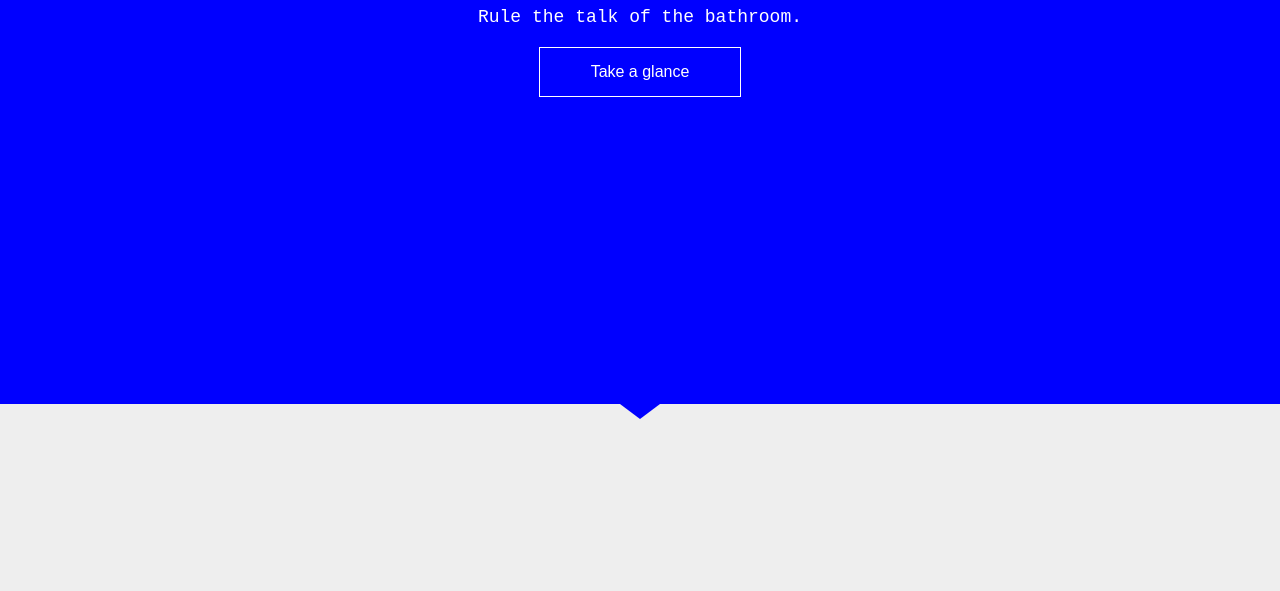
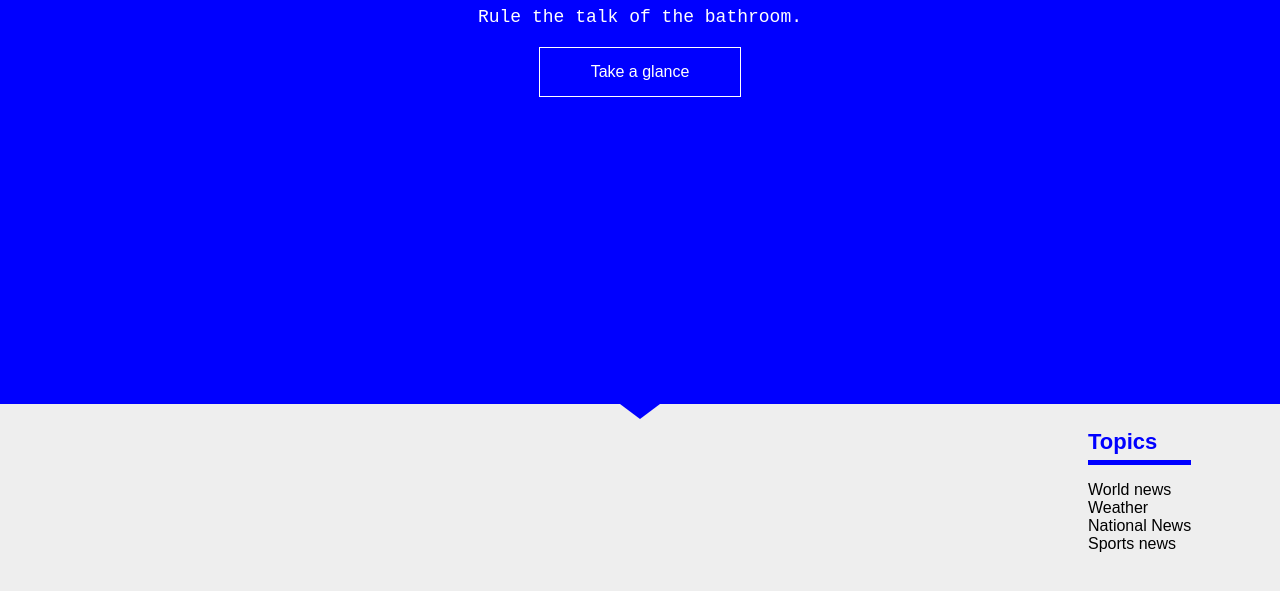
Before and after one commit to joncravotta/glance, a plain HTML site: page index.html in a window 1280 px wide. Shown: the part 431-1022 px from the top of the page. Drawn offline with nearby package versions, Linux system fonts and the light colour scheme.

Commit message:
created nav bar for desktop

```diff
--- a/index.html
+++ b/index.html
@@ -23,6 +23,8 @@
     <div class="arrow-down">
 
     </div>
+    <div class="container-left">
+
     <!-- world news -->
     <div class="news-headline-section">
       <div class="news-headline-heading-container-world">
@@ -31,10 +33,10 @@
         </div>
         <div class="border-blue"></div> -->
       </div>
-      <div class="news-headline-content-world"></div>
+      <div class="news-headline-content-world" id="world"></div>
     </div>
     <!-- weather news -->
-  <div class="news-headline-section-weather">
+  <div class="news-headline-section-weather" id="weather">
     <div class="news-headline-heading-container-weather">
       <!-- <div class="news-headline-heading">
         Weather
@@ -45,7 +47,7 @@
    <div class="weather-section"></div>
     <!-- National news -->
     <div class="news-headline-section">
-      <div class="news-headline-heading-container-national">
+      <div class="news-headline-heading-container-national" id="national">
         <!-- <div class="news-headline-heading">
           National News
         </div>
@@ -55,7 +57,7 @@
     </div>
     <!-- National news -->
     <div class="news-headline-section">
-      <div class="news-headline-heading-container-sports">
+      <div class="news-headline-heading-container-sports" id="sports">
         <!-- <div class="news-headline-heading">
           Sports News
         </div>
@@ -64,6 +66,30 @@
       <div class="news-headline-content-sports"></div>
     </div>
   </div>
+  <div class="container-right">
+  <div class="nav">
+     <div class="nav-header">
+      Topics
+    </div>
+    <div class="border-blue"></div>
+    <ul class="nav-list">
+
+    <li href="#world">
+      World news
+    </li>
+    <li href="#weather">
+      Weather
+    </li>
+    <li href="#national">
+      National News
+    </li>
+    <li href="#sports">
+      Sports news
+    </li>
+    </ul>
+  </div>
+    </div>
+</div>
   <!-- close container -->
   <script src="https://cdnjs.cloudflare.com/ajax/libs/handlebars.js/3.0.3/handlebars.min.js"></script>
   <script src="https://ajax.googleapis.com/ajax/libs/jquery/2.1.3/jquery.min.js"></script>
--- a/js/script.js
+++ b/js/script.js
@@ -140,7 +140,7 @@ function dateConversion(date) {
   var n = weekday[d.getUTCDay()];
   return n;
 }
-//when hero button is clicked
+//when hero button is clicked makes her smaller
 function topAnimation(){
   $('.heading').animate({
     "height":"50vh"
@@ -159,9 +159,23 @@ $(window).scroll(function() {
         'opacity': '1'
       }, 800);
     }
+    if ($(window).scrollTop() > 345) {
+        $('.nav').css('position', 'fixed');
+    }
+    if ($(window).scrollTop() < 345) {
+        $('.nav').css('position', 'relative');
+    }
   });
+
+
 });
 
+$(window).scroll(function () {
+    if ($(window).scrollTop() > 100) {
+        $('#scroller').css('position', 'fixed');
+    }
+}
+);
 $( document ).ready(function() {
 var words = new Array('town','office','water cooler', 'school', 'bathroom','hallway','building');
 var i = 0;
@@ -173,4 +187,11 @@ setInterval( function(){
         i = 0;
     }
 },1000 );
+//scroll when click nav link
+$('li').click(function(){
+    $('html, body').animate({
+        scrollTop: $( $(this).attr('href') ).offset().top
+    }, 500);
+    return false;
 });
+});
--- a/sass/main.scss
+++ b/sass/main.scss
@@ -154,6 +154,7 @@ body {
   }
 }
 
+
 .arrow-down {
 	width: 0;
 	height: 0;
@@ -162,3 +163,35 @@ body {
 	border-top: 15px solid blue;
   margin: auto;
 }
+.container-left {
+  width: 85%;
+  float: left;
+}
+.container-right {
+  width: 15%;
+  float: right;
+}
+.nav {
+    position: relative;
+     top: 0;
+    float: left;
+}
+.nav-header {
+  font-family: sans-serif;
+  font-weight: bolder;
+  font-size: 22px;
+  color: blue;
+  padding-bottom: 5px;
+  padding-top: 10px;
+}
+ul {
+  padding: 0;
+}
+.nav-list li{
+list-style: none;
+font-family: arial;
+&:hover {
+  color: blue;
+  cursor: pointer;
+}
+}
```
Also changed, not shown: stylesheets/main.css.
